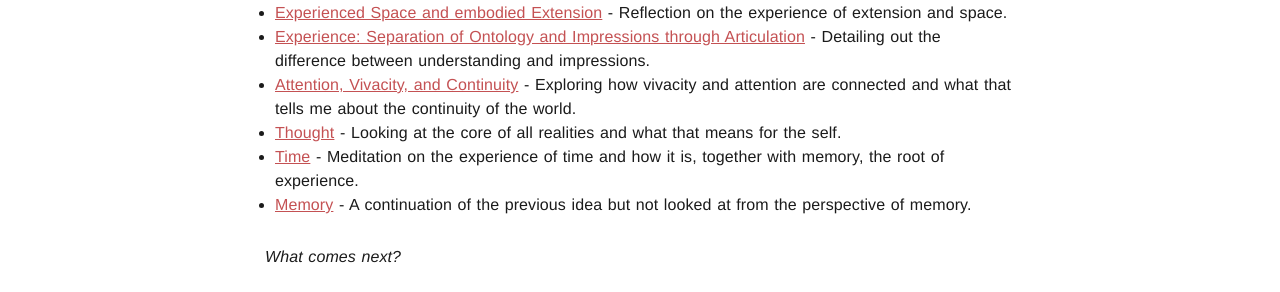
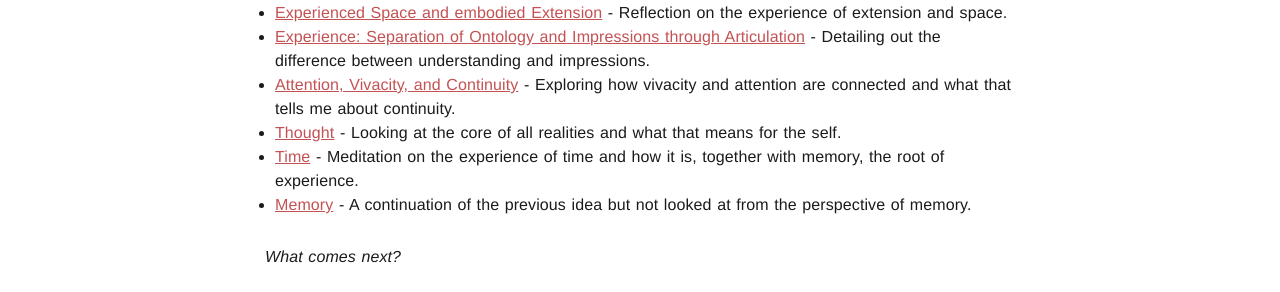
Before and after one commit to pheymann/paulheymann-website, a Jekyll site: the page built from articles/meditations-on-the-mind.html, in a window 1280 px wide. Shown: the part 649-941 px from the top of the page. Built offline with Jekyll 4.4.1, drawn with Linux system fonts in a browser that asks for light colours.

Commit message:
blog:mom: fix attention chars

```diff
--- a/articles/meditations-on-the-mind.html
+++ b/articles/meditations-on-the-mind.html
@@ -21,7 +21,7 @@ layout: "basic"
     <li><a href="{% post_url reality-truth-and-the-good-life/2022-10-08-flaw-I-have-to-rethink-reality-and-ontology %}">Flaw: I have to rethink Reality and Ontology</a> - ... which I, fortunately, started to realize now. I revise my previous points and start to take the central concept apart. It is here, that the meditation aspect grows and slowly becomes dominant.</li>
     <li><a href="{% post_url reality-truth-and-the-good-life/2022-10-09-experienced-space-and-embodied-extension %}">Experienced Space and embodied Extension</a> - Reflection on the experience of extension and space.</li>
     <li><a href="{% post_url reality-truth-and-the-good-life/2022-11-16-separation-ontology-impressions-through-articulation %}">Experience: Separation of Ontology and Impressions through Articulation</a> - Detailing out the difference between understanding and impressions.</li>
-    <li><a href="{% post_url reality-truth-and-the-good-life/2022-11-23-attention-vivacity-continuity %}">Attention, Vivacity, and Continuity</a> - Exploring how vivacity and attention are connected and what that tells me about the continuity of the world.</li>
+    <li><a href="{% post_url reality-truth-and-the-good-life/2022-11-23-attention-vivacity-continuity %}">Attention, Vivacity, and Continuity</a> - Exploring how vivacity and attention are connected and what that tells me about continuity.</li>
     <li><a href="{% post_url reality-truth-and-the-good-life/2023-01-03-thought-and-self %}">Thought</a> - Looking at the core of all realities and what that means for the self.</li>
     <li><a href="{% post_url reality-truth-and-the-good-life/2023-01-20-time-memory-experience %}">Time</a> - Meditation on the experience of time and how it is, together with memory, the root of experience.</li>
     <li><a href="{% post_url reality-truth-and-the-good-life/2023-02-01-memory-thought-and-time %}">Memory</a> - A continuation of the previous idea but not looked at from the perspective of memory.</li>
```
Also changed, not shown: _posts/reality-truth-and-the-good-life/2022-11-23-attention-vivacity-continuity.md (+1 -1 lines).
